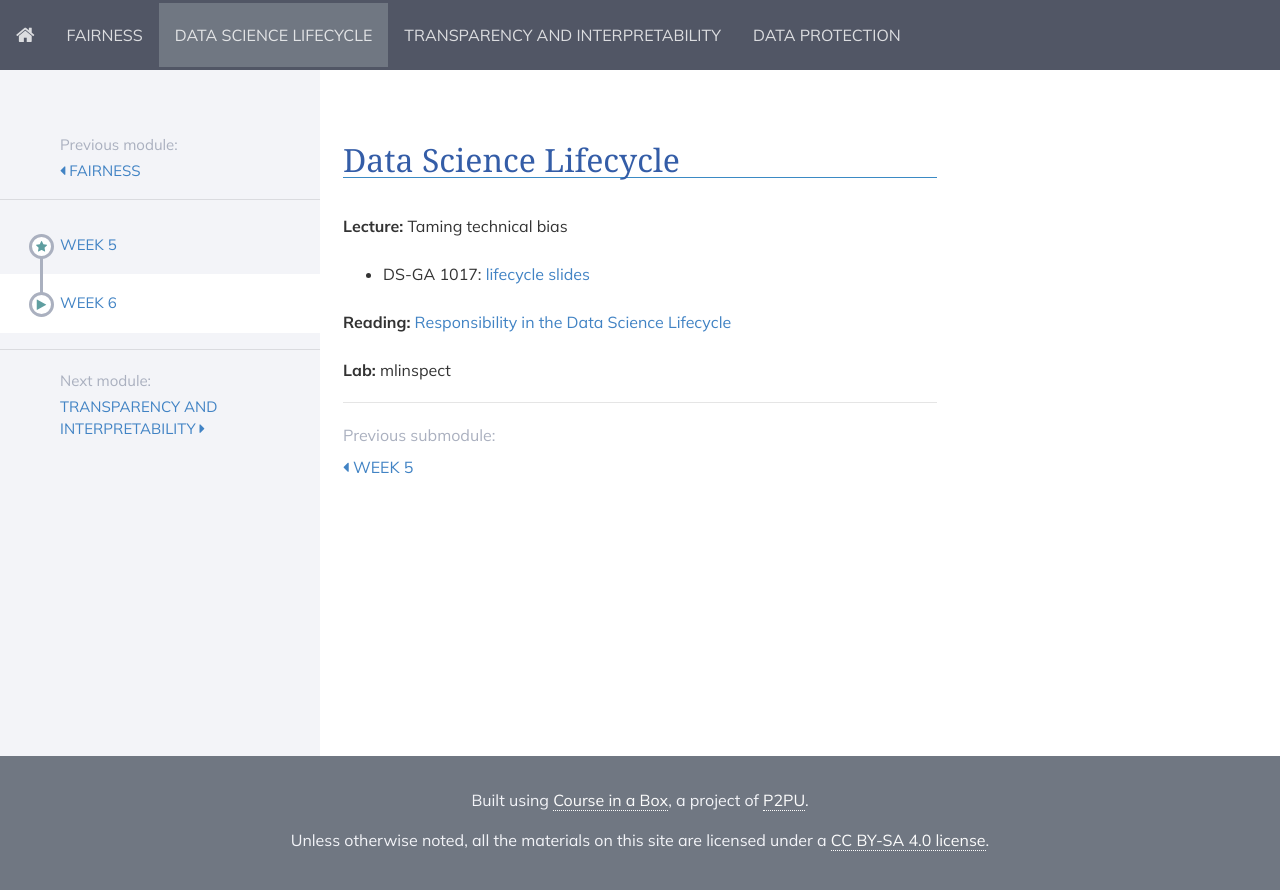
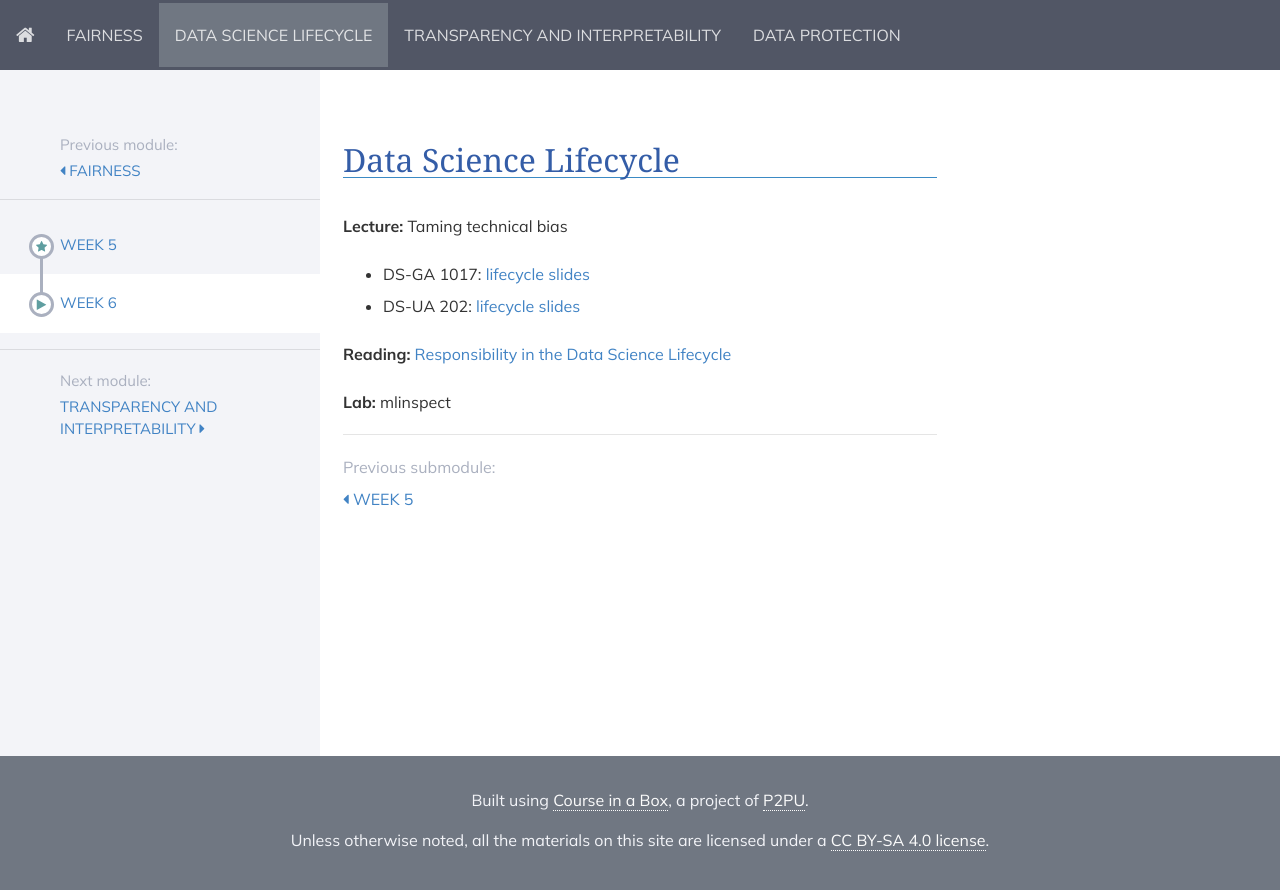
Before and after one commit to DataResponsibly/rds24, a Jekyll site: the page built from modules/data_science_lifecycle/_posts/2000-01-03-week6.md, in a window 1280 px wide. Shown: the top 890 px of the page. Built offline with Jekyll 4.4.1, drawn with Linux system fonts in a browser that asks for light colours; nearby versions of some CDN libraries.

Commit message:
Update 2000-01-03-week6.md

```diff
--- a/modules/data_science_lifecycle/_posts/2000-01-03-week6.md
+++ b/modules/data_science_lifecycle/_posts/2000-01-03-week6.md
@@ -8,6 +8,7 @@ title: Week 6
 
 <!-- * DS-UA 202: [lifecycle slides]()(../../../assets/5_6_lifecycle_202.pdf) -->
 * DS-GA 1017: [lifecycle slides](../../../assets/5_6_Lifecycle_1017.pdf)
+* DS-UA 202: [lifecycle slides](../../../assets/5_6_Lifecycle_202.pdf)
 <!-- [mlInspect slides](../../../assets/mlinspect.pdf) [demoDQ slides](../../../assets/demodq.pdf) -->
 
 **Reading:**  [Responsibility in the Data Science Lifecycle](../../../assets/lifecycle_reader_2024.pdf)
```
